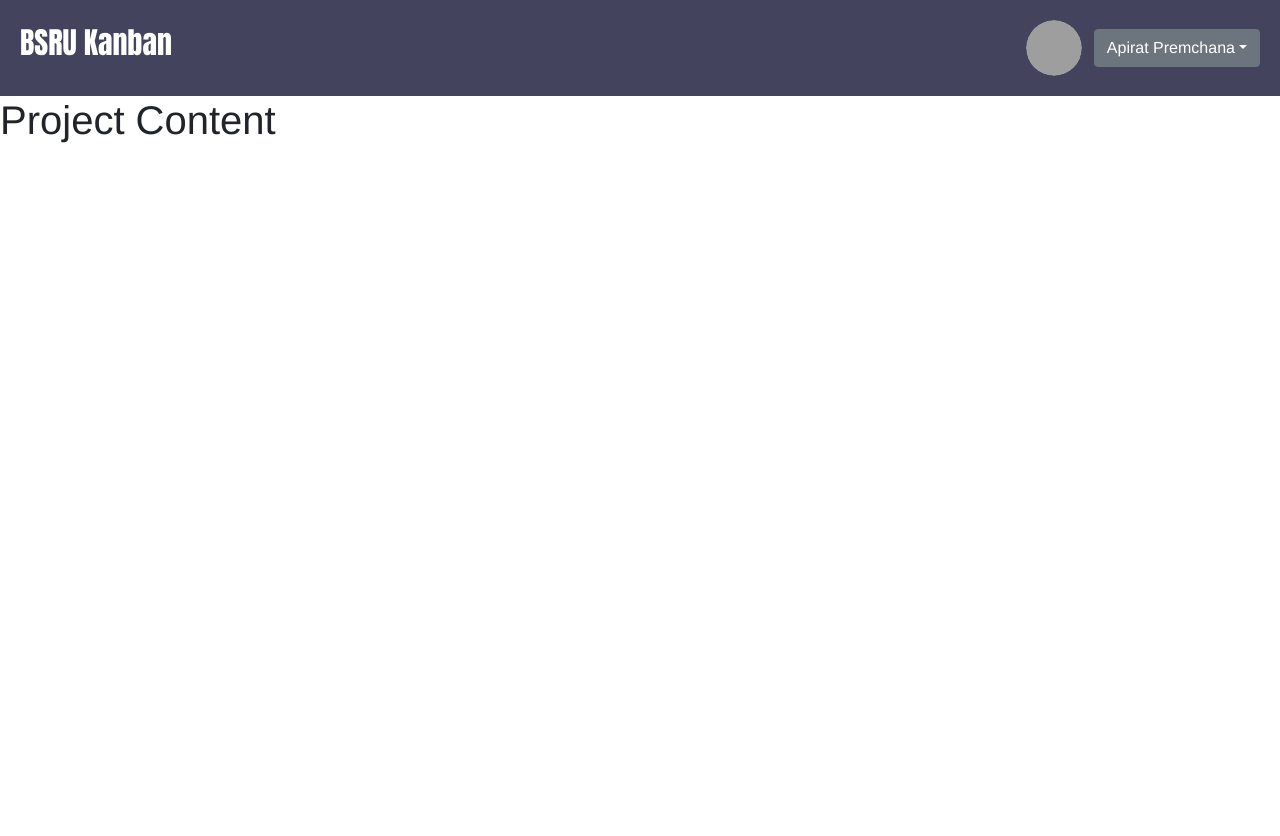
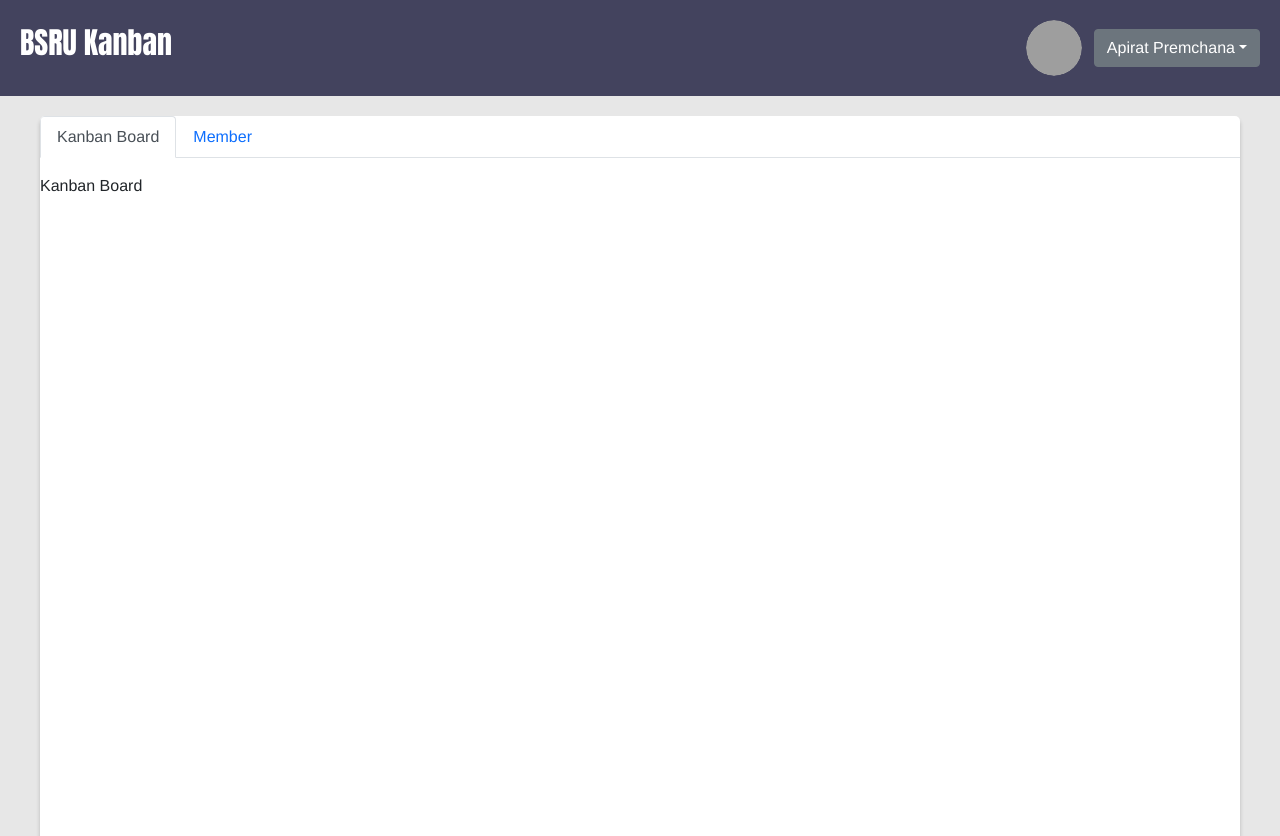
Before and after one commit to ujiik009/kanban_board_project, a Vue app: page /#/project/content/1 in a window 1280 px wide. Built offline with nearby package versions, Linux system fonts and the light colour scheme; grey boxes are pictures that could not be loaded.

Commit message:
Create tabs in ProjectContent

```diff
--- a/src/components/ProjectContent/index.vue
+++ b/src/components/ProjectContent/index.vue
@@ -1,17 +1,46 @@
 <template>
-    <div>
-        <h1>
-            Project Content
-        </h1>
+  <div class="content-page">
+    <div class="content-body">
+      <b-tabs content-class="mt-3">
+        <b-tab title="Kanban Board" active>
+          <div>Kanban Board</div>
+        </b-tab>
+        <b-tab title="Member">
+          <div>Member</div>
+        </b-tab>
+      </b-tabs>
     </div>
+  </div>
 </template>
+
 
 <script>
 export default {
-
-}
+  data() {
+    return {
+      project_id: this.$route.params.project_id,
+    };
+  },
+};
 </script>
 
 <style>
+.content-page {
+  height: 100%;
+  overflow-y: auto;
+  background-color: #e7e7e7;
+  padding-left: 20px;
+  padding-right: 20px;
+}
 
+.content-body {
+  margin: 20px;
+  background-color: white;
+  height: inherit;
+  border-radius: 5px;
+  box-shadow: 0px 4px 4px 0px rgba(0, 0, 0, 0.2);
+  -webkit-box-shadow: 0px 4px 4px 0px rgba(0, 0, 0, 0.2);
+  -moz-box-shadow: 0px 4px 4px 0px rgba(0, 0, 0, 0.2);
+  overflow-y: auto;
+}
 </style>
```
